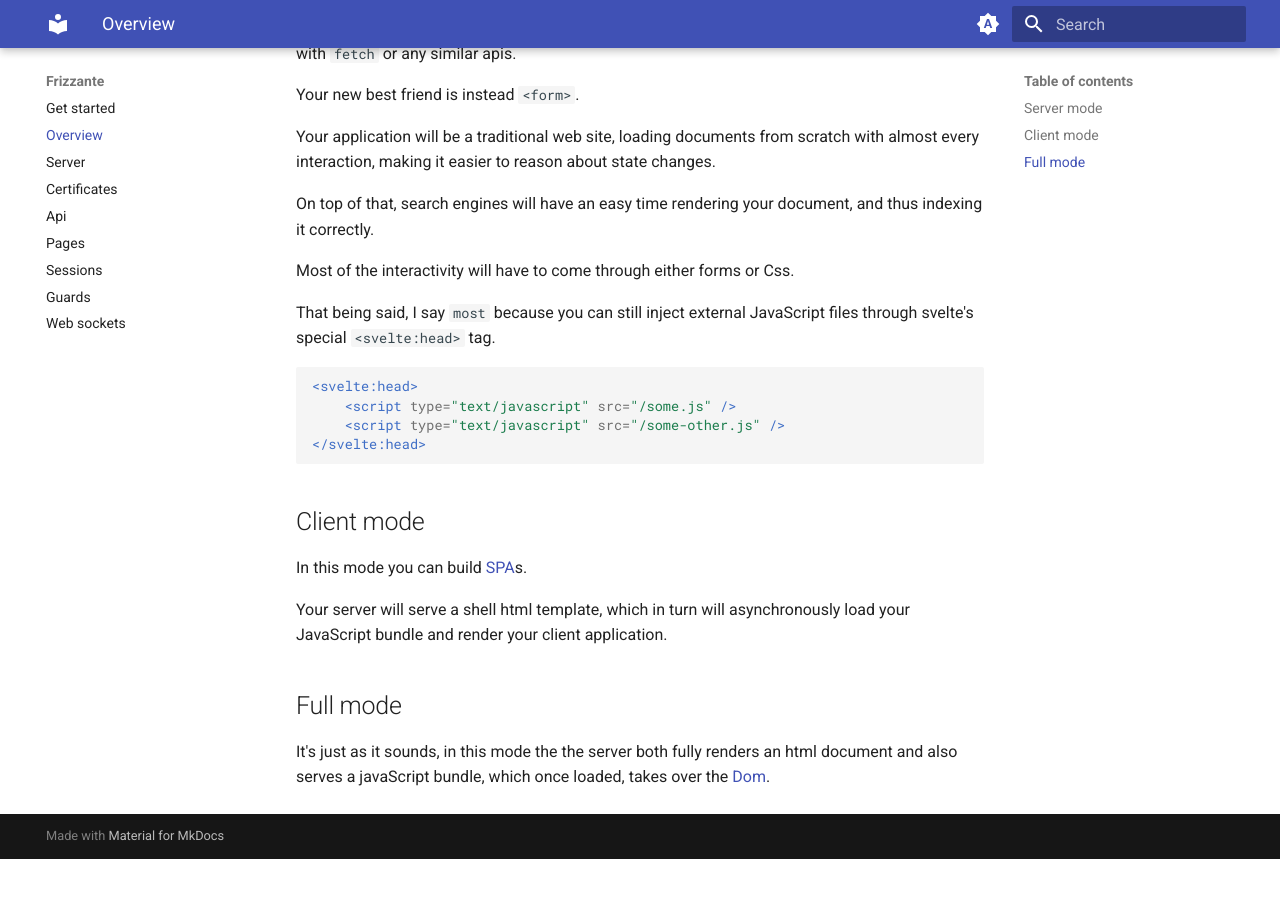
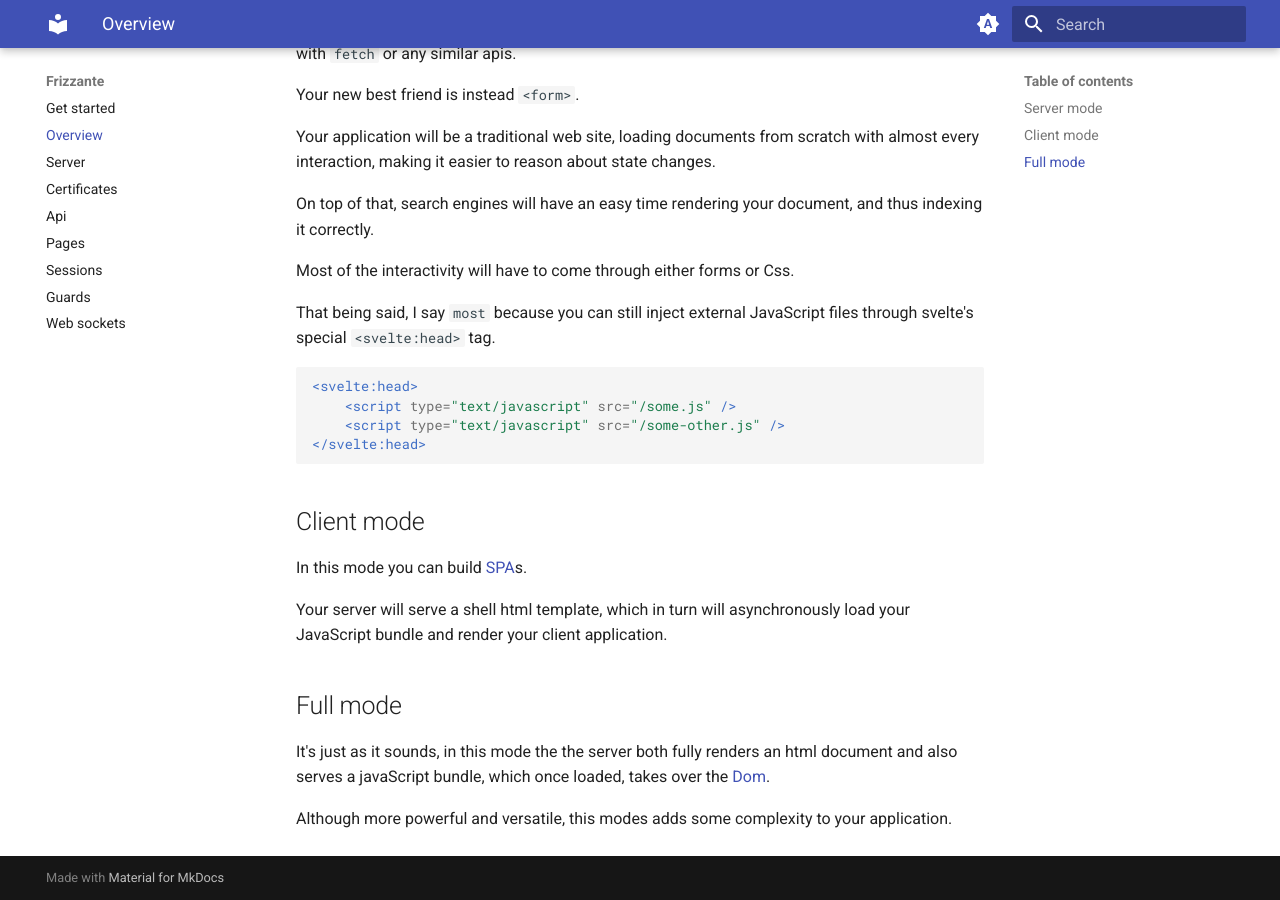
Before and after one commit to razshare/frizzante-docs, an MkDocs documentation site: the page built from docs/overview.md, in a window 1280 px wide and 900 px high, scrolled down 756 px. Built offline with MkDocs 1.6.1 and Material for MkDocs 9.7.7, drawn with Linux system fonts in a browser that asks for light colours; before the commit the page ends 1615 px from its top, so only the background shows below that.

Commit message:
chore(docs): updating overview.

```diff
--- a/docs/overview.md
+++ b/docs/overview.md
@@ -48,3 +48,5 @@ Your server will serve a shell html template, which in turn will asynchronously
 ## Full mode
 
 It's just as it sounds, in this mode the the server both fully renders an html document and also serves a javaScript bundle, which once loaded, takes over the [Dom](https://en.wikipedia.org/wiki/Document_Object_Model).
+
+Although more powerful and versatile, this modes adds some complexity to your application.
```
